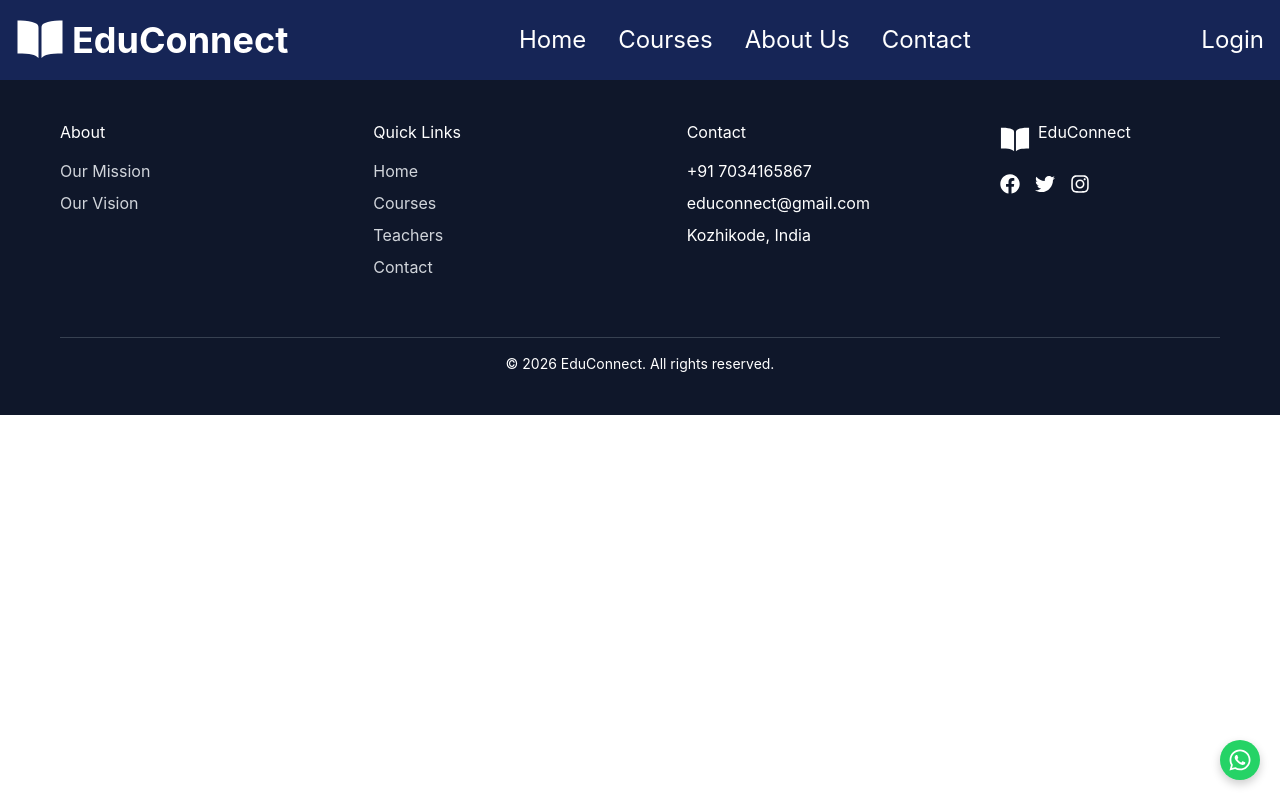
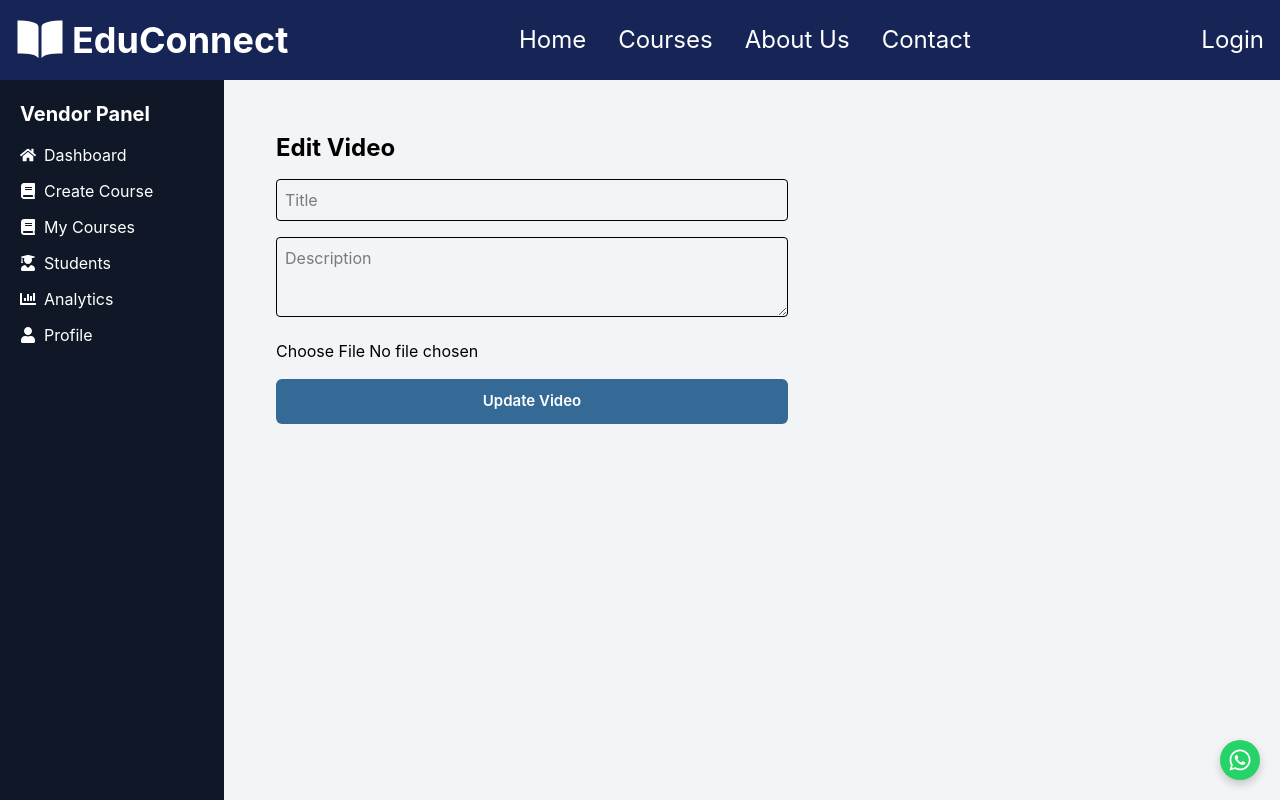
Before and after one commit to devanjana401/EduFrontend, a React (Vite) app: page /vendor/video/edit/1 in a window 1280 px wide. Shown: the top 800 px of the page. Built offline with nearby package versions, Linux system fonts and the light colour scheme; no server answers.

Commit message:
Added new files

```diff
--- a/src/App.jsx
+++ b/src/App.jsx
@@ -38,6 +38,8 @@ import VideoPlayer from "./user/pages/VideoPlayer";
 import ApprovedCourses from "./admin/pages/courses/ApprovedCourses";
 import CourseView from "./admin/pages/courses/CourseView";
 import CourseEdit from "./admin/pages/courses/CourseEdit";
+import ViewVideo from "./vendor/pages/vendorvideos/ViewVideo";
+import EditVideo from "./vendor/pages/vendorvideos/EditVideo";
 
 function App() {
   return (
@@ -219,6 +221,9 @@ function App() {
           }
         />
 
+        <Route path="/vendor/video/:id" element={<ViewVideo />} />
+        <Route path="/vendor/video/edit/:id" element={<EditVideo />} />
+
       </Routes>
 
       <Footer />
--- a/src/vendor/pages/vendorcourses/VendorCourses.jsx
+++ b/src/vendor/pages/vendorcourses/VendorCourses.jsx
@@ -2,9 +2,9 @@ import React, { useEffect, useState } from "react";
 import VendorLayout from "../../components/VendorLayout";
 import API from "../../../services/api";
 import { useNavigate } from "react-router-dom";
+import { FaEye, FaEdit, FaTrash } from "react-icons/fa";
 
 const VendorCourses = () => {
-
   const [courses, setCourses] = useState([]);
   const navigate = useNavigate();
 
@@ -18,6 +18,27 @@ const VendorCourses = () => {
       setCourses(res.data);
     } catch (error) {
       console.log(error.response?.data || error);
+    }
+  };
+
+  // actions
+  const handleView = (id) => {
+    navigate(`/vendor/course/${id}`);
+  };
+
+  const handleEdit = (id) => {
+    navigate(`/vendor/course/edit/${id}`);
+  };
+
+  const handleDelete = async (id) => {
+    if (window.confirm("Are you sure to delete this course?")) {
+      try {
+        await API.delete(`/vendorside/course-delete/${id}/`);
+        alert("Course deleted successfully");
+        fetchCourses();
+      } catch (error) {
+        console.log(error.response?.data || error);
+      }
     }
   };
 
@@ -37,15 +58,18 @@ const VendorCourses = () => {
 
         <div className="grid sm:grid-cols-2 md:grid-cols-3 lg:grid-cols-4 gap-8">
 
-          {courses.map(course => (
+          {courses.map((course) => (
 
             <div
               key={course.id}
-              onClick={() => navigate(`/vendor/course/${course.id}`)}
-              className="bg-white rounded-xl shadow-md hover:shadow-xl transition cursor-pointer overflow-hidden group"
+              className="bg-white rounded-xl shadow-md hover:shadow-xl transition overflow-hidden group"
             >
 
-              <div className="relative">
+              {/* image click view */}
+              <div
+                className="relative cursor-pointer"
+                onClick={() => handleView(course.id)}
+              >
                 <img
                   src={
                     course.coverphoto
@@ -67,7 +91,7 @@ const VendorCourses = () => {
                   {course.coursename}
                 </h3>
 
-                {/* ✅ STATUS */}
+                {/* status */}
                 <div className="mt-2">
                   {course.publishadmin ? (
                     <span className="text-green-600 text-sm font-semibold">
@@ -84,9 +108,25 @@ const VendorCourses = () => {
                   )}
                 </div>
 
-                <p className="text-gray-500 text-sm mt-1">
-                  Click to manage videos
-                </p>
+                {/* action buttons */}
+                <div className="flex justify-center gap-5 mt-4 text-lg">
+
+                  <FaEye
+                    className="cursor-pointer text-black hover:text-gray-700 transition"
+                    onClick={() => handleView(course.id)}
+                  />
+
+                  <FaEdit
+                    className="cursor-pointer text-black hover:text-gray-700 transition"
+                    onClick={() => handleEdit(course.id)}
+                  />
+
+                  <FaTrash
+                    className="cursor-pointer text-black hover:text-red-600 transition"
+                    onClick={() => handleDelete(course.id)}
+                  />
+
+                </div>
 
               </div>
 
--- /dev/null
+++ b/src/vendor/pages/vendorvideos/EditVideo.jsx
@@ -0,0 +1,110 @@
+import React, { useEffect, useState } from "react";
+import VendorLayout from "../../components/VendorLayout";
+import API from "../../../services/api";
+import { useParams, useNavigate } from "react-router-dom";
+
+const EditVideo = () => {
+  const { id } = useParams();
+  const navigate = useNavigate();
+
+  const [formData, setFormData] = useState({
+    title: "",
+    description: "",
+    video: null,
+  });
+
+  useEffect(() => {
+    fetchVideo();
+  }, [id]);
+
+  const fetchVideo = async () => {
+    try {
+      const res = await API.get(`/vendorside/video/${id}/`);
+      setFormData({
+        title: res.data.title,
+        description: res.data.description,
+        video: null,
+      });
+    } catch (error) {
+      console.log(error);
+    }
+  };
+
+  const handleChange = (e) => {
+    if (e.target.name === "video") {
+      setFormData({ ...formData, video: e.target.files[0] });
+    } else {
+      setFormData({ ...formData, [e.target.name]: e.target.value });
+    }
+  };
+
+  const handleSubmit = async (e) => {
+    e.preventDefault();
+
+    const data = new FormData();
+    data.append("title", formData.title);
+    data.append("description", formData.description);
+
+    if (formData.video) {
+      data.append("video", formData.video);
+    }
+
+    try {
+      await API.put(`/vendorside/video-update/${id}/`, data);
+      alert("Video updated successfully");
+      navigate(-1);
+    } catch (error) {
+      console.log(error);
+    }
+  };
+
+  return (
+    <VendorLayout>
+      <div className="p-8 max-w-xl">
+
+        <h2 className="text-2xl font-bold mb-4">
+          Edit Video
+        </h2>
+
+        <form onSubmit={handleSubmit} className="space-y-4">
+
+          <input
+            type="text"
+            name="title"
+            value={formData.title}
+            onChange={handleChange}
+            placeholder="Title"
+            className="w-full border p-2 rounded"
+            required
+          />
+
+          <textarea
+            name="description"
+            value={formData.description}
+            onChange={handleChange}
+            placeholder="Description"
+            className="w-full border p-2 rounded"
+          />
+
+          <input
+            type="file"
+            name="video"
+            onChange={handleChange}
+            className="w-full"
+          />
+
+          <button
+            type="submit"
+            className="bg-green-600 text-white px-4 py-2 rounded"
+          >
+            Update Video
+          </button>
+
+        </form>
+
+      </div>
+    </VendorLayout>
+  );
+};
+
+export default EditVideo;
--- a/src/vendor/pages/vendorvideos/VendorVideos.jsx
+++ b/src/vendor/pages/vendorvideos/VendorVideos.jsx
@@ -2,9 +2,9 @@ import React, { useEffect, useState } from "react";
 import VendorLayout from "../../components/VendorLayout";
 import API from "../../../services/api";
 import { useParams, useNavigate } from "react-router-dom";
+import { FaEye, FaEdit, FaTrash } from "react-icons/fa";
 
 const VendorVideos = () => {
-
   const { id } = useParams();
   const navigate = useNavigate();
 
@@ -44,19 +44,37 @@ const VendorVideos = () => {
     }
   };
 
+  // actions
+  const handleView = (videoId) => {
+    navigate(`/vendor/video/${videoId}`);
+  };
+
+  const handleEdit = (videoId) => {
+    navigate(`/vendor/video/edit/${videoId}`);
+  };
+
+  const handleDelete = async (videoId) => {
+    if (window.confirm("Are you sure to delete this video?")) {
+      try {
+        await API.delete(`/vendorside/video-delete/${videoId}/`);
+        alert("Video deleted successfully");
+        fetchVideos();
+      } catch (error) {
+        console.log(error);
+      }
+    }
+  };
+
   return (
     <VendorLayout>
-
       <div className="p-8 bg-gray-50 min-h-screen">
 
         <div className="flex justify-between mb-6 items-center">
-
           <h2 className="text-3xl font-bold text-gray-800">
             Course Videos
           </h2>
 
           <div className="flex gap-3">
-
             <button
               onClick={() => navigate(`/vendor/course/${id}/upload-video`)}
               className="bg-blue-600 text-white px-5 py-2 rounded-lg"
@@ -64,23 +82,19 @@ const VendorVideos = () => {
               Upload Video
             </button>
 
-            {/* request button */}
             {!course?.publishadmin && (
               <button
                 onClick={handleRequestApproval}
                 disabled={videos.length === 0 || course?.is_requested}
-                className={`px-5 py-2 rounded-lg text-white ${
-                  videos.length === 0 || course?.is_requested
+                className={`px-5 py-2 rounded-lg text-white ${videos.length === 0 || course?.is_requested
                     ? "bg-gray-400 cursor-not-allowed"
                     : "bg-green-600"
-                }`}
+                  }`}
               >
                 {course?.is_requested ? "Requested" : "Request Approval"}
               </button>
             )}
-
           </div>
-
         </div>
 
         {/* status */}
@@ -109,9 +123,7 @@ const VendorVideos = () => {
         )}
 
         <div className="grid md:grid-cols-3 gap-6">
-
-          {videos.map(video => (
-
+          {videos.map((video) => (
             <div key={video.id} className="bg-white p-4 rounded shadow">
 
               <video
@@ -128,14 +140,31 @@ const VendorVideos = () => {
                 {video.description}
               </p>
 
+              {/* action buttons */}
+              <div className="flex justify-center gap-4 mt-3 text-lg">
+
+                <FaEye
+                  className="cursor-pointer text-black hover:text-gray-700 transition"
+                  onClick={() => handleView(video.id)}
+                />
+
+                <FaEdit
+                  className="cursor-pointer text-black hover:text-gray-700 transition"
+                  onClick={() => handleEdit(video.id)}
+                />
+
+                <FaTrash
+                  className="cursor-pointer text-black hover:text-red-600 transition"
+                  onClick={() => handleDelete(video.id)}
+                />
+
+              </div>
+
             </div>
-
           ))}
-
         </div>
 
       </div>
-
     </VendorLayout>
   );
 };
--- /dev/null
+++ b/src/vendor/pages/vendorvideos/ViewVideo.jsx
@@ -0,0 +1,48 @@
+import React, { useEffect, useState } from "react";
+import VendorLayout from "../../components/VendorLayout";
+import API from "../../../services/api";
+import { useParams } from "react-router-dom";
+
+const ViewVideo = () => {
+  const { id } = useParams();
+  const [video, setVideo] = useState(null);
+
+  useEffect(() => {
+    fetchVideo();
+  }, [id]);
+
+  const fetchVideo = async () => {
+    try {
+      const res = await API.get(`/vendorside/video/${id}/`);
+      setVideo(res.data);
+    } catch (error) {
+      console.log(error);
+    }
+  };
+
+  if (!video) return <p className="p-6">Loading...</p>;
+
+  return (
+    <VendorLayout>
+      <div className="p-8">
+
+        <h2 className="text-2xl font-bold mb-4">
+          {video.title}
+        </h2>
+
+        <video
+          controls
+          className="w-full max-w-3xl rounded"
+          src={`http://localhost:8000${video.video}`}
+        />
+
+        <p className="mt-4 text-gray-600">
+          {video.description}
+        </p>
+
+      </div>
+    </VendorLayout>
+  );
+};
+
+export default ViewVideo;
```
